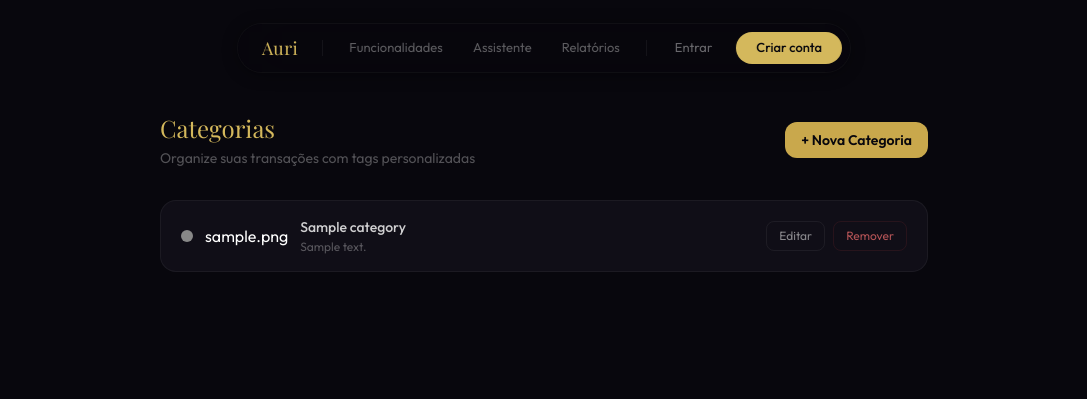
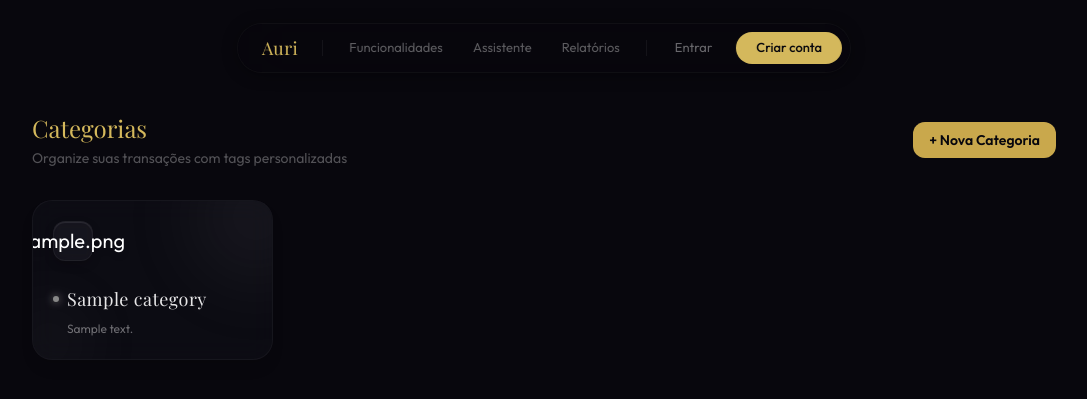
Before and after one commit to EuricoTurzi/Auri, a Django app: template templates/categories/category_list.html in a window 1280 px wide. Shown: the top 399 px of the page, without its empty margins (96-1183 px from the left). Run offline with Django 5.2, Linux system fonts and the light colour scheme; the template is opened without the code that fills it: values that come from a table or form of the project are taken from there, others are empty; tables that the repository leaves empty hold one stand-in row (values such as "Sample post"); some libraries are stand-ins or nearby versions; some web fonts are replaced.

Commit message:
feat(categories): enhance category list UI with improved layout and interactive elements

```diff
--- a/templates/categories/category_list.html
+++ b/templates/categories/category_list.html
@@ -6,7 +6,7 @@
 
 {% block content %}
 <div class="min-h-screen bg-dark-950 px-6 pt-28 pb-10">
-  <div class="max-w-3xl mx-auto">
+  <div class="max-w-5xl mx-auto">
 
     <!-- Cabeçalho -->
     <div class="flex items-center justify-between mb-8">
@@ -36,44 +36,52 @@
 
     <!-- Lista -->
     {% if categories %}
-    <div class="space-y-2">
+    <div class="grid grid-cols-1 sm:grid-cols-2 lg:grid-cols-3 xl:grid-cols-4 gap-5">
       {% for category in categories %}
-      <div class="flex items-center justify-between px-5 py-4 rounded-2xl bg-dark-800/60 border border-white/[0.05] hover:border-white/10 transition-all">
-        <div class="flex items-center gap-3">
-          <!-- Preview de cor -->
-          {% if category.color %}
-          <div class="w-3 h-3 rounded-full flex-shrink-0" style="background-color: {{ category.color }};"></div>
-          {% else %}
-          <div class="w-3 h-3 rounded-full bg-white/10 flex-shrink-0"></div>
-          {% endif %}
+      <div class="group relative p-5 rounded-[1.25rem] bg-dark-800/40 border border-white/[0.04] hover:border-white/[0.1] backdrop-blur-md transition-all duration-500 overflow-hidden flex flex-col min-h-[140px] hover:-translate-y-1 shadow-lg hover:shadow-2xl"
+           style="{% if category.color %}--cat-color: {{ category.color }};{% else %}--cat-color: #ffffff;{% endif %} shadow-color: rgba(0,0,0,0.5);">
 
-          <!-- Ícone -->
-          {% if category.icon %}
-          <span class="text-base">{{ category.icon }}</span>
-          {% endif %}
+        <!-- Background Glow effect -->
+        <div class="absolute -top-12 -right-12 w-32 h-32 rounded-full blur-[40px] opacity-10 group-hover:opacity-30 transition-opacity duration-700 pointer-events-none" style="background-color: var(--cat-color);"></div>
+        <div class="absolute -bottom-8 -left-8 w-24 h-24 rounded-full blur-[30px] opacity-5 group-hover:opacity-15 transition-opacity duration-700 pointer-events-none" style="background-color: var(--cat-color);"></div>
 
-          <!-- Nome e descrição -->
-          <div>
-            <p class="text-sm font-medium text-white/80">{{ category.name }}</p>
-            {% if category.description %}
-            <p class="text-xs text-white/30 mt-0.5">{{ category.description }}</p>
+        <!-- Header: Icon & Actions -->
+        <div class="flex justify-between items-start mb-6 relative z-10">
+          <div class="w-10 h-10 rounded-xl flex items-center justify-center bg-white/[0.03] border border-white/[0.05] backdrop-blur-sm transition-transform duration-500 group-hover:scale-110 group-hover:-rotate-3" style="box-shadow: inset 0 1px 1px rgba(255,255,255,0.1), 0 4px 10px rgba(0,0,0,0.2);">
+            {% if category.icon %}
+            <span class="text-xl drop-shadow-md leading-none">{{ category.icon }}</span>
+            {% else %}
+            <div class="w-3.5 h-3.5 rounded-full" style="background-color: var(--cat-color); box-shadow: 0 0 12px var(--cat-color);"></div>
             {% endif %}
+          </div>
+
+          <!-- Actions (visible on hover) -->
+          <div class="flex items-center gap-1.5 opacity-0 group-hover:opacity-100 transition-opacity duration-300">
+            <a href="{% url 'categories:edit' category.pk %}" class="w-8 h-8 flex items-center justify-center rounded-lg bg-white/5 hover:bg-white/15 border border-white/5 hover:border-white/10 text-white/40 hover:text-white transition-all shadow-sm" title="Editar">
+              <svg class="w-3.5 h-3.5" fill="none" viewBox="0 0 24 24" stroke="currentColor">
+                <path stroke-linecap="round" stroke-linejoin="round" stroke-width="1.5" d="m16.862 4.487 1.687-1.688a1.875 1.875 0 1 1 2.652 2.652L6.832 19.82a4.5 4.5 0 0 1-1.897 1.13l-2.685.8.8-2.685a4.5 4.5 0 0 1 1.13-1.897L16.863 4.487Zm0 0L19.5 7.125" />
+              </svg>
+            </a>
+            <form method="post" action="{% url 'categories:delete' category.pk %}" onsubmit="return confirm('Remover a categoria {{ category.name }}?')" class="inline">
+              {% csrf_token %}
+              <button type="submit" class="w-8 h-8 flex items-center justify-center rounded-lg bg-red-500/5 hover:bg-red-500/20 border border-red-500/10 hover:border-red-500/30 text-red-500/50 hover:text-red-400 transition-all shadow-sm" title="Remover">
+                <svg class="w-3.5 h-3.5" fill="none" viewBox="0 0 24 24" stroke="currentColor">
+                  <path stroke-linecap="round" stroke-linejoin="round" stroke-width="1.5" d="m14.74 9-.346 9m-4.788 0L9.26 9m9.968-3.21c.342.052.682.107 1.022.166m-1.022-.165L18.16 19.673a2.25 2.25 0 0 1-2.244 2.077H8.084a2.25 2.25 0 0 1-2.244-2.077L4.772 5.79m14.456 0a48.108 48.108 0 0 0-3.478-.397m-12 .562c.34-.059.68-.114 1.022-.165m0 0a48.11 48.11 0 0 1 3.478-.397m7.5 0v-.916c0-1.18-.91-2.164-2.09-2.201a51.964 51.964 0 0 0-3.32 0c-1.18.037-2.09 1.022-2.09 2.201v.916m7.5 0a48.667 48.667 0 0 0-7.5 0" />
+                </svg>
+              </button>
+            </form>
           </div>
         </div>
 
-        <!-- Ações -->
-        <div class="flex items-center gap-2">
-          <a href="{% url 'categories:edit' category.pk %}"
-            class="px-3 py-1.5 rounded-lg text-xs text-white/50 border border-white/[0.06] hover:border-white/15 hover:text-white/80 transition-all">
-            Editar
-          </a>
-          <form method="post" action="{% url 'categories:delete' category.pk %}" onsubmit="return confirm('Remover categoria?')">
-            {% csrf_token %}
-            <button type="submit"
-              class="px-3 py-1.5 rounded-lg text-xs text-red-400/70 border border-red-500/10 hover:border-red-500/20 hover:text-red-400 transition-all">
-              Remover
-            </button>
-          </form>
+        <!-- Content -->
+        <div class="mt-auto relative z-10 flex-grow flex flex-col justify-end">
+          <div class="flex items-center gap-2 mb-1.5">
+            <div class="w-1.5 h-1.5 rounded-full shadow-sm flex-shrink-0" style="background-color: var(--cat-color); box-shadow: 0 0 8px var(--cat-color);"></div>
+            <h3 class="font-serif text-lg text-white/90 truncate tracking-wide">{{ category.name }}</h3>
+          </div>
+          <p class="text-xs text-white/40 line-clamp-2 leading-relaxed pl-3.5">
+            {{ category.description|default:"Sem descrição." }}
+          </p>
         </div>
       </div>
       {% endfor %}
```
